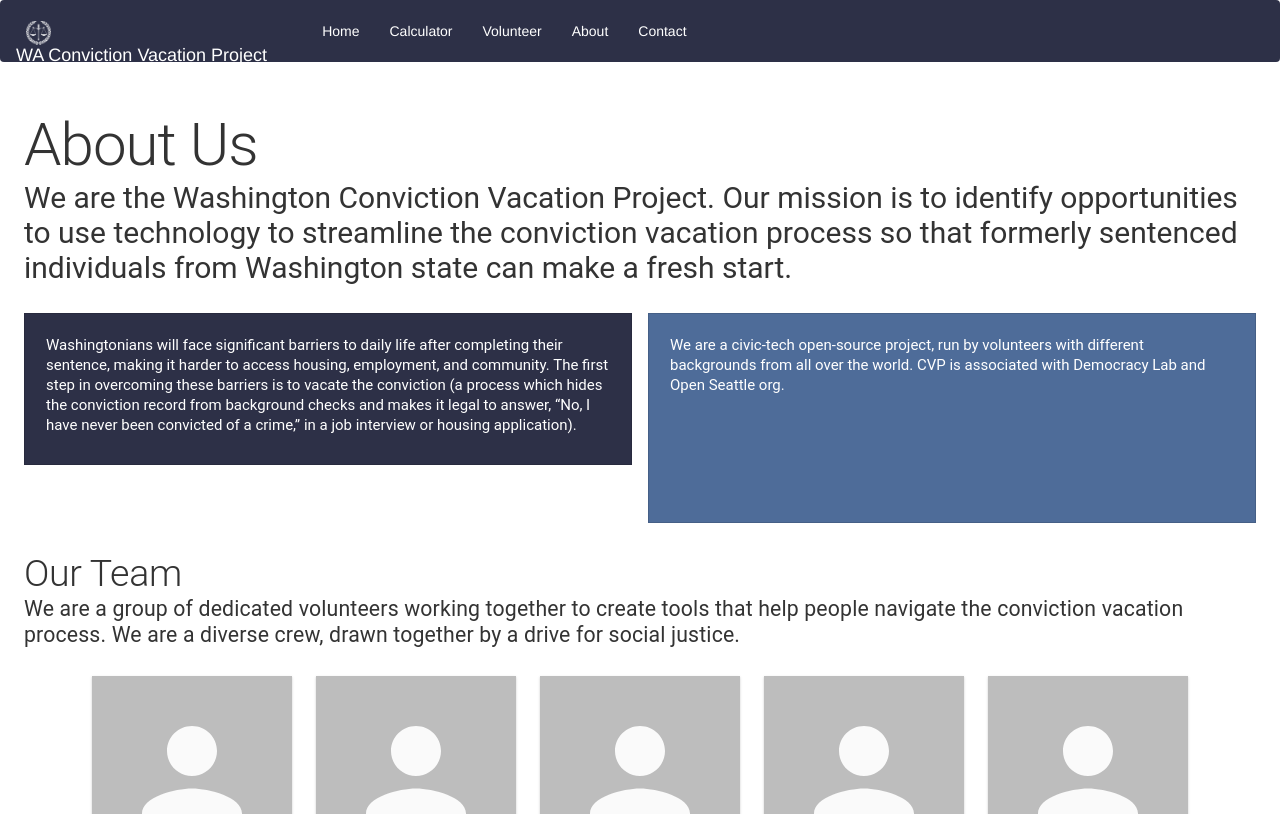
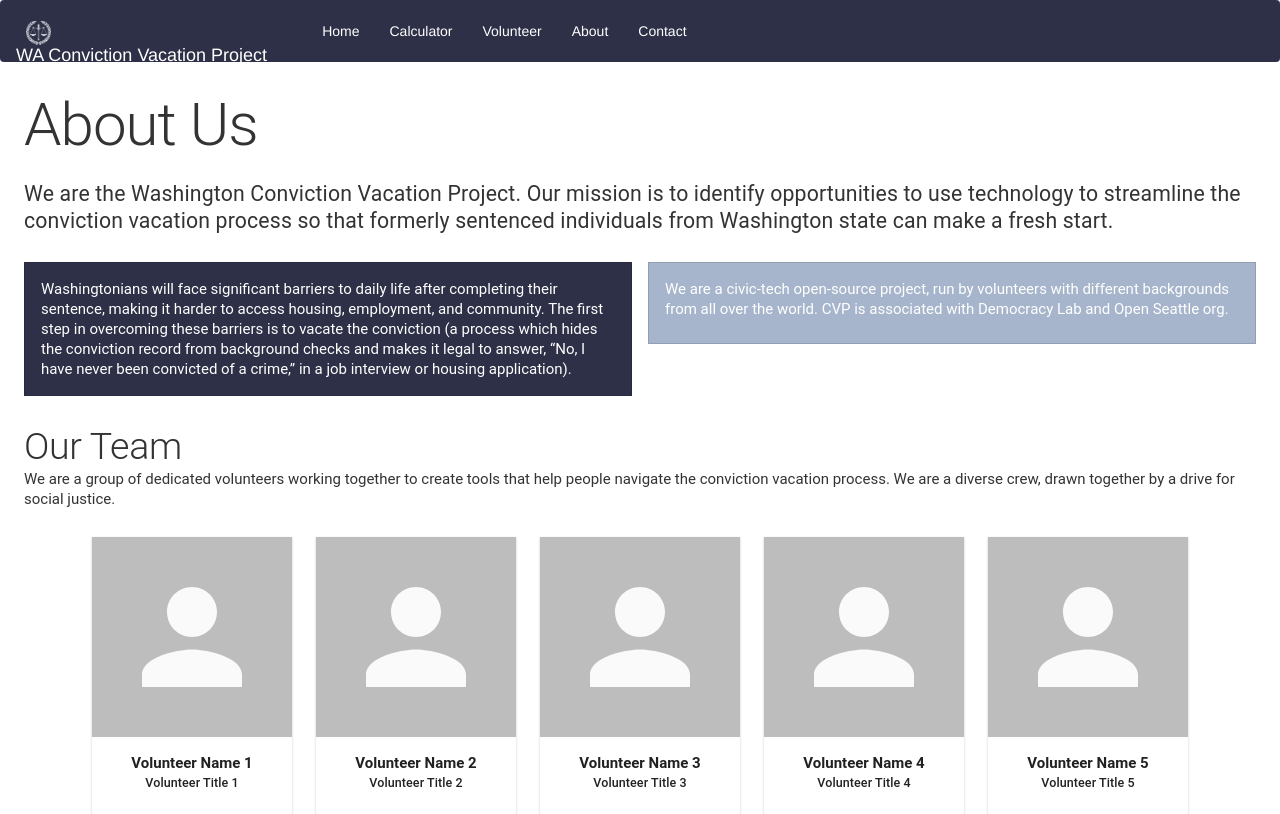
Before and after one commit to openseattle/clearviction-v1, a React (Create React App) app: page /about in a window 1280 px wide. Shown: the top 814 px of the page. Built offline with nearby package versions, Linux system fonts and the light colour scheme.

Commit message:
Create HeroPanel and Implement

```diff
--- a/src/CSS/constants.css
+++ b/src/CSS/constants.css
@@ -2,6 +2,7 @@
   --dark-blue: #2d3047;
   --light-gray: #dcdcdc;
   --gray: #c4c4c4;
+  --blue: #a6b5cc;
   --light-blue: #4e6c99;
   --z-index-front: 999;
 }
--- /dev/null
+++ b/src/Components/HeroPanel.jsx
@@ -0,0 +1,32 @@
+import { Box, makeStyles, Typography } from "@material-ui/core";
+
+const useStyles = makeStyles({
+  hero: {
+    marginTop: "2em",
+    marginBottom: "2em",
+  },
+  heroTitle: {
+    marginBottom: "0",
+  },
+  heroSubtitle: {
+    marginTop: "1em",
+  },
+});
+const HeroPanel = (props) => {
+  const { title, subtitle } = props;
+  const classes = useStyles();
+  return (
+    <Box className={classes.hero}>
+      <Typography className={classes.heroTitle} variant="h1">
+        {title}
+      </Typography>
+      {subtitle && (
+        <Typography className={classes.heroSubtitle} variant="h4">
+          {subtitle}
+        </Typography>
+      )}
+    </Box>
+  );
+};
+
+export default HeroPanel;
--- a/src/Pages/AboutPage.jsx
+++ b/src/Pages/AboutPage.jsx
@@ -6,17 +6,15 @@ import {
   CardContent,
   Card,
   makeStyles,
+  CardActionArea,
 } from "@material-ui/core";
 import TeamCard from "../Components/TeamCard";
 import PrimaryButton from "../ui-kit/Button";
-import Footer from "../Components/Footer";
+import HeroPanel from "../Components/HeroPanel";
 
 const team = [1, 2, 3, 4, 5, 6];
 
 const useStyles = makeStyles({
-  root: {
-    backgroundColor: "var(--gray)",
-  },
   actionItem: {
     backgroundColor: "var(--dark-blue)",
     color: "white",
@@ -24,42 +22,34 @@ const useStyles = makeStyles({
   infoDark: {
     backgroundColor: "var(--dark-blue)",
     color: "white",
-    minHeight: "10em",
     borderRadius: 0,
-    padding: 5,
   },
   infoLight: {
-    backgroundColor: "var(--light-blue)",
+    backgroundColor: "var(--blue)",
     color: "white",
-    minHeight: "15em",
     borderRadius: 0,
-    padding: 5,
   },
-  textSpace: {
-    paddingTop: "2em",
-    paddingBottom: "2em",
+  ourTeam: {
+    marginTop: "2em",
+    marginBottom: "2em",
   },
 });
 
 const AboutPage = () => {
   const classes = useStyles();
+  const pageTitle = "About Us";
+  const pageSubtitle = `We are the Washington Conviction Vacation Project.
+  Our mission is to identify opportunities to use technology to streamline
+  the conviction vacation process so that formerly sentenced individuals
+  from Washington state can make a fresh start.`;
   return (
     <>
       <Container maxWidth="lg">
-        <Box className={classes.textSpace}>
-          <Typography variant="h1">About Us</Typography>
-
-          <Typography variant="h3">
-            We are the Washington Conviction Vacation Project. Our mission is to
-            identify opportunities to use technology to streamline the
-            conviction vacation process so that formerly sentenced individuals
-            from Washington state can make a fresh start.
-          </Typography>
-        </Box>
-
+        <HeroPanel title={pageTitle} subtitle={pageSubtitle} />
         <Grid container spacing={2}>
           <Grid item lg={6} md={6} sm={12}>
             <Card className={classes.infoDark} variant="outlined">
+              <CardActionArea>
                 <CardContent>
                   <Typography variant="h5">
                     Washingtonians will face significant barriers to daily life
@@ -72,6 +62,7 @@ const AboutPage = () => {
                     application).
                   </Typography>
                 </CardContent>
+              </CardActionArea>
             </Card>
           </Grid>
           <Grid item lg={6} md={6} sm={12}>
@@ -87,15 +78,15 @@ const AboutPage = () => {
           </Grid>
         </Grid>
 
-        <Box className={classes.textSpace}>
+        <Box className={classes.ourTeam}>
           <Typography variant="h2">Our Team</Typography>
-          <Typography variant="h4">
+          <Typography variant="h5">
             We are a group of dedicated volunteers working together to create
             tools that help people navigate the conviction vacation process. We
             are a diverse crew, drawn together by a drive for social justice.
           </Typography>
         </Box>
-        <Grid container justifyContent="center" maxWidth="xs" spacing={3}>
+        <Grid container justifyContent="center" spacing={3}>
           {team.map((id) => (
             <Grid item key={id}>
               <TeamCard teamNumber={id} />
--- a/src/Pages/ContactPage.jsx
+++ b/src/Pages/ContactPage.jsx
@@ -1,7 +1,6 @@
 import { Container, Typography, Box, makeStyles } from "@material-ui/core";
-import Footer from "../Components/Footer";
 import placeholder from "../Assets/placeholder_contact.png";
-import VolunteerPage from "./VolunteerPage";
+import HeroPanel from "../Components/HeroPanel";
 
 const useStyles = makeStyles({
   bg: {
@@ -17,12 +16,13 @@ const useStyles = makeStyles({
 });
 
 const ContactPage = () => {
+  const pageTitle = "Contact";
   const classes = useStyles();
   return (
     <>
       <Container maxWidth="md">
+        <HeroPanel title={pageTitle} />
         <Box>
-          <Typography variant="h1">Contact Us</Typography>
           <Typography variant="h5" className={classes.subtext}>
             Have questions? Send us an email at{" "}
             <a href="mailto:contact@cvp.com">contact@cvp.com</a> and we’ll get
--- a/src/Pages/VolunteerPage.jsx
+++ b/src/Pages/VolunteerPage.jsx
@@ -3,15 +3,11 @@ import {
   Grid,
   makeStyles,
   Typography,
-  Container,
-  List,
-  ListItem,
   Card,
   CardContent,
-  Paper,
 } from "@material-ui/core";
 import placeholder from "../Assets/placeholder_contact.png";
-import Footer from "../Components/Footer";
+import HeroPanel from "../Components/HeroPanel";
 import SecondaryButton from "../ui-kit/SecondaryButton";
 
 const useStyles = makeStyles({
@@ -35,12 +31,7 @@ const VolunteerPage = () => {
   const classes = useStyles();
   return (
     <>
-      <Box>
-        <Typography variant="h1">Volunteer</Typography>
-        <Typography variant="h5" className={classes.subtext}>
-          subtext
-        </Typography>
-      </Box>
+      <HeroPanel title="Volunteer" />
       <Box style={{ backgroundColor: "var(--dark-blue)" }}>
         <Grid container spacing={5}>
           <Grid item xs={12} sm={6} md={6} align="center">
```
Lines whose indentation alone changed are shown as unchanged.
